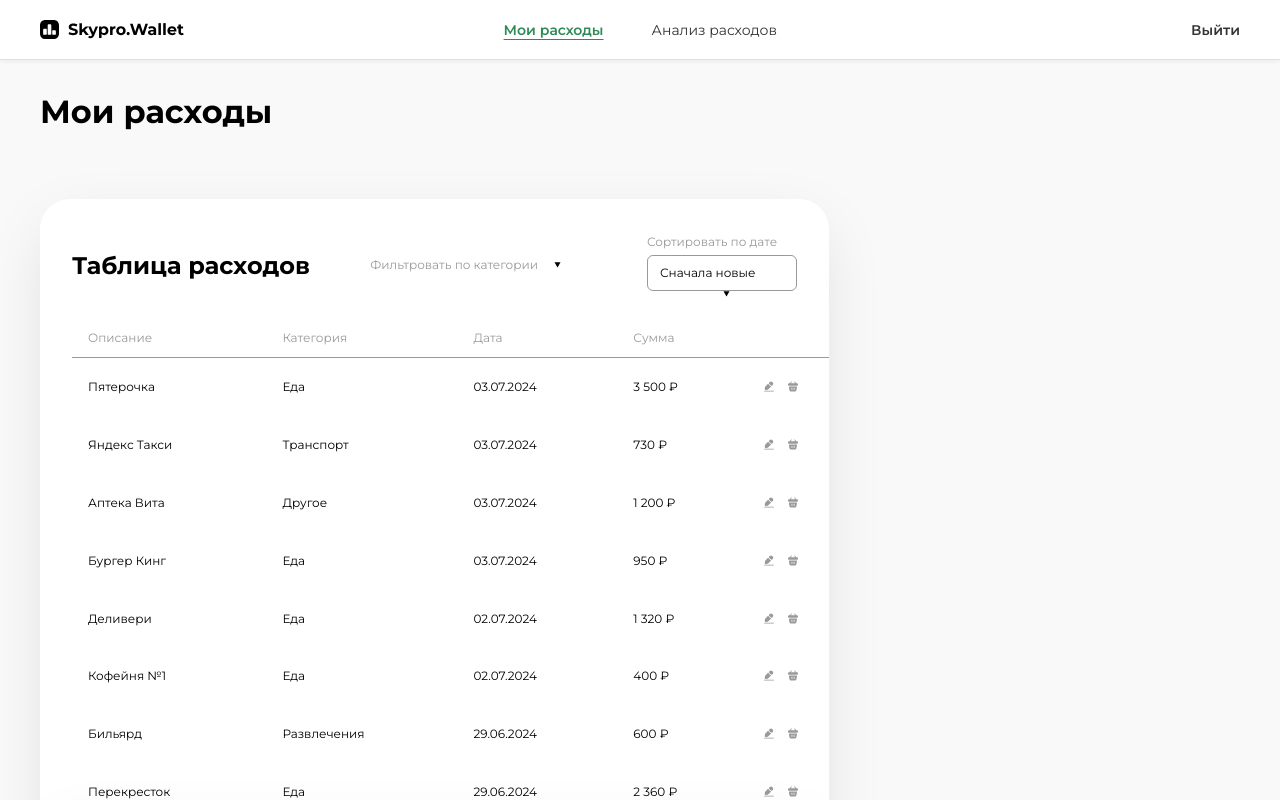
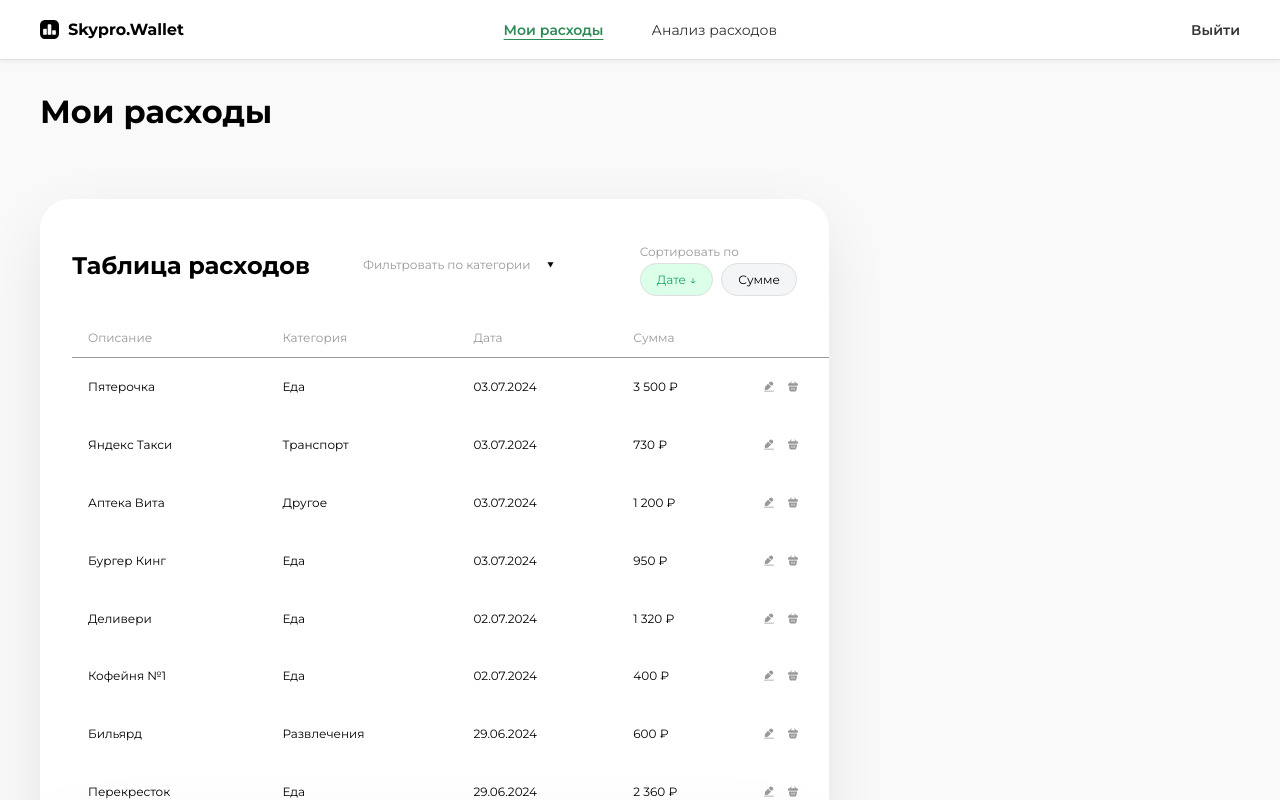
Before and after one commit to Veritas-lab/Skypro.-Wallet, a React (Vite) app: page / in a window 1280 px wide. Both pictures are taken after typing "Sample", "Sample123" into the empty fields and a click on the button "Войти". Shown: the top 800 px of the page. Built offline with nearby package versions, Linux system fonts and the light colour scheme.

Commit message:
добавили фильтрацию по дате и сумме

```diff
--- a/src/components/CostsTable.jsx
+++ b/src/components/CostsTable.jsx
@@ -197,6 +197,23 @@ const DropdownCategoryButton = styled.label`
   }
 `;
 
+const SortOptionButton = styled.label`
+  padding: 8px 16px;
+  border: 1px solid #e0e0e0;
+  border-radius: 30px;
+  background-color: ${({ checked }) => (checked ? '#DBFFE9' : '#F4F5F6')};
+  text-align: center;
+  font-size: 12px;
+  font-weight: 400;
+  cursor: pointer;
+  color: ${({ checked }) => (checked ? '#1FA46C' : 'black')};
+  white-space: nowrap;
+
+  &:hover {
+    background-color: ${({ checked }) => (checked ? '#DBFFE9' : '#e8e8e8')};
+  }
+`;
+
 const HiddenRadio = styled.input.attrs({ type: 'radio' })`
   display: none;
 `;
@@ -387,65 +404,87 @@ const CostsTable = () => {
       category: "Еда",
       date: "03.07.2024",
       amount: "3 500 ₽",
+      timestamp: new Date(2024, 6, 3), // Для сортировки по дате
+      amountValue: 3500 // Для сортировки по сумме
     },
     {
       description: "Яндекс Такси",
       category: "Транспорт",
       date: "03.07.2024",
       amount: "730 ₽",
+      timestamp: new Date(2024, 6, 3),
+      amountValue: 730
     },
     {
       description: "Аптека Вита",
       category: "Другое",
       date: "03.07.2024",
       amount: "1 200 ₽",
+      timestamp: new Date(2024, 6, 3),
+      amountValue: 1200
     },
     {
       description: "Бургер Кинг",
       category: "Еда",
       date: "03.07.2024",
       amount: "950 ₽",
+      timestamp: new Date(2024, 6, 3),
+      amountValue: 950
     },
     {
       description: "Деливери",
       category: "Еда",
       date: "02.07.2024",
       amount: "1 320 ₽",
+      timestamp: new Date(2024, 6, 2),
+      amountValue: 1320
     },
     {
       description: "Кофейня №1",
       category: "Еда",
       date: "02.07.2024",
       amount: "400 ₽",
+      timestamp: new Date(2024, 6, 2),
+      amountValue: 400
     },
     {
       description: "Бильярд",
       category: "Развлечения",
       date: "29.06.2024",
       amount: "600 ₽",
+      timestamp: new Date(2024, 5, 29),
+      amountValue: 600
     },
     {
       description: "Перекресток",
       category: "Еда",
       date: "29.06.2024",
       amount: "2 360 ₽",
+      timestamp: new Date(2024, 5, 29),
+      amountValue: 2360
     },
     {
       description: "Лукойл",
       category: "Транспорт",
       date: "29.06.2024",
       amount: "1 000 ₽",
+      timestamp: new Date(2024, 5, 29),
+      amountValue: 1000
     },
     {
       description: "Летуаль",
       category: "Другое",
       date: "29.06.2024",
       amount: "4 300 ₽",
+      timestamp: new Date(2024, 5, 29),
+      amountValue: 4300
     },
   ];
 
   const [selectedCategory, setSelectedCategory] = useState(null);
-  const [isDropdownOpen, setIsDropdownOpen] = useState(false);
+  const [isCategoryDropdownOpen, setIsCategoryDropdownOpen] = useState(false);
+  const [sortBy, setSortBy] = useState("date");
+  const [sortOrder, setSortOrder] = useState("desc");
 
   // Функция для получения имени категории по ID
   const getCategoryNameById = (id) => {
@@ -458,13 +497,38 @@ const CostsTable = () => {
     ? expenses.filter((expense) => expense.category === getCategoryNameById(selectedCategory))
     : expenses;
 
+  // Сортировка расходов
+  const sortedExpenses = [...filteredExpenses].sort((a, b) => {
+    if (sortBy === "date") {
+      return sortOrder === "desc"
+        ? b.timestamp - a.timestamp
+        : a.timestamp - b.timestamp;
+    } else if (sortBy === "amount") {
+      return sortOrder === "desc"
+        ? b.amountValue - a.amountValue
+        : a.amountValue - b.amountValue;
+    }
+    return 0;
+  });
+
   const handleCategorySelect = (categoryId) => {
     setSelectedCategory(categoryId);
-    setIsDropdownOpen(false);
+    setIsCategoryDropdownOpen(false);
   };
 
-  const toggleDropdown = () => {
-    setIsDropdownOpen(!isDropdownOpen);
+  const toggleCategoryDropdown = () => {
+    setIsCategoryDropdownOpen(!isCategoryDropdownOpen);
+  };
+
+  const handleSortSelect = (sortType) => {
+    if (sortBy === sortType) {
+      // Если уже сортируем по этому полю, меняем порядок
+      setSortOrder(sortOrder === "desc" ? "asc" : "desc");
+    } else {
+      // Если выбираем новое поле для сортировки, устанавливаем его и порядок по умолчанию
+      setSortBy(sortType);
+      setSortOrder("desc");
+    }
   };
 
   // Получаем текущую выбранную категорию для отображения
@@ -506,7 +570,7 @@ const CostsTable = () => {
                     {currentCategory.name.toLowerCase()}
                   </SelectedCategoryText>
                 )}
-                <CustomSelectArrow onClick={toggleDropdown} isOpen={isDropdownOpen}>
+                <CustomSelectArrow onClick={toggleCategoryDropdown} isOpen={isCategoryDropdownOpen}>
                   <svg
                     width="7"
                     height="6"
@@ -522,7 +586,7 @@ const CostsTable = () => {
                 </CustomSelectArrow>
               </FilterLabel>
 
-              {isDropdownOpen && (
+              {isCategoryDropdownOpen && (
                 <DropdownList>
                   <DropdownCategoryGroup>
                     {/* Кнопка для сброса фильтра */}
@@ -565,27 +629,37 @@ const CostsTable = () => {
             </FilterGroup>
 
             <FilterGroup>
-              <FilterLabel>Сортировать по дате</FilterLabel>
-              <DateSelectWrapper>
-                <DateSelect defaultValue="newest">
-                  <option value="newest">Сначала новые</option>
-                  <option value="oldest">Сначала старые</option>
-                </DateSelect>
-                <CustomSelectArrow>
-                  <svg
-                    width="7"
-                    height="6"
-                    viewBox="0 0 7 6"
-                    fill="none"
-                    xmlns="http://www.w3.org/2000/svg"
+              <FilterLabel>Сортировать по</FilterLabel>
+              <DropdownCategoryGroup style={{ marginTop: '4px' }}>
+                <div>
+                  <HiddenRadio
+                    id="sort-date"
+                    name="sort-by"
+                    checked={sortBy === "date"}
+                    onChange={() => handleSortSelect("date")}
+                  />
+                  <SortOptionButton
+                    htmlFor="sort-date"
+                    checked={sortBy === "date"}
                   >
-                    <path
-                      d="M3.5 5.5L0.468911 0.25L6.53109 0.25L3.5 5.5Z"
-                      fill="black"
-                    />
-                  </svg>
-                </CustomSelectArrow>
-              </DateSelectWrapper>
+                    Дате {sortBy === "date" && (sortOrder === "desc" ? "↓" : "↑")}
+                  </SortOptionButton>
+                </div>
+                <div>
+                  <HiddenRadio
+                    id="sort-amount"
+                    name="sort-by"
+                    checked={sortBy === "amount"}
+                    onChange={() => handleSortSelect("amount")}
+                  />
+                  <SortOptionButton
+                    htmlFor="sort-amount"
+                    checked={sortBy === "amount"}
+                  >
+                    Сумме {sortBy === "amount" && (sortOrder === "desc" ? "↓" : "↑")}
+                  </SortOptionButton>
+                </div>
+              </DropdownCategoryGroup>
             </FilterGroup>
           </FiltersContainer>
         </TableHeaderContainer>
@@ -601,7 +675,7 @@ const CostsTable = () => {
               </tr>
             </TableHead>
             <tbody>
-              {filteredExpenses.map((expense, index) => (
+              {sortedExpenses.map((expense, index) => (
                 <TableRow key={index}>
                   <TableCell>{expense.description}</TableCell>
                   <TableCell>{expense.category}</TableCell>
```
